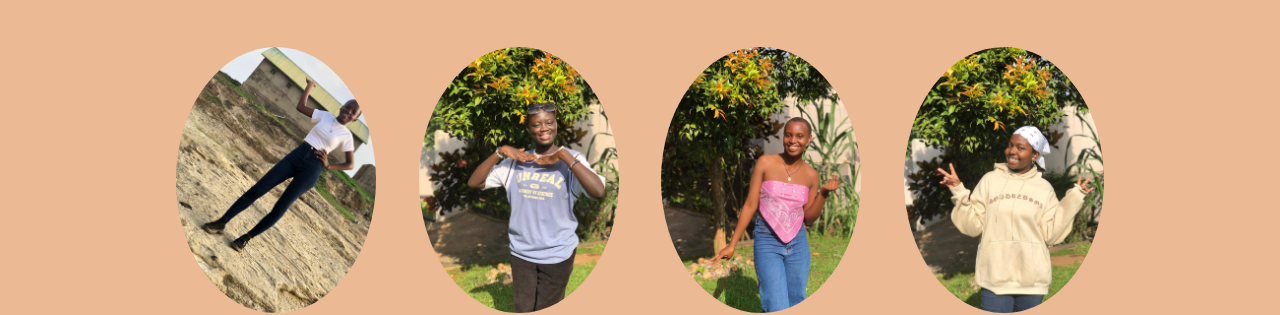
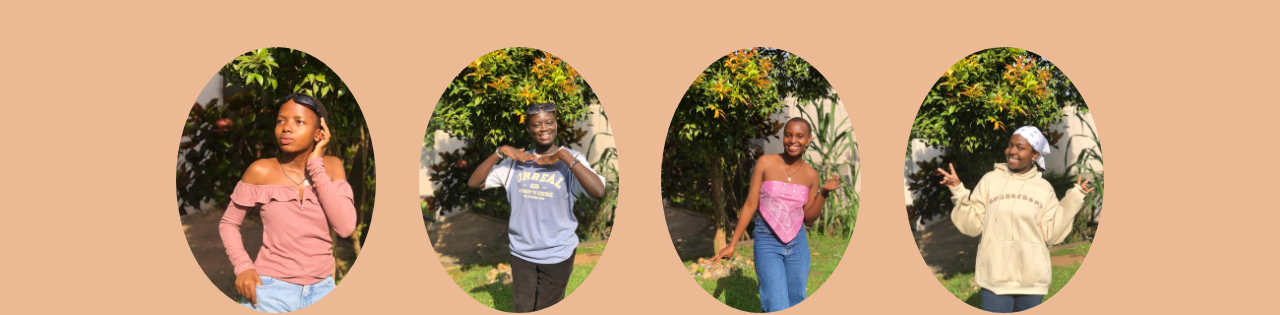
Before and after one commit to SoccerDevC/greenfuturehub, a plain HTML site: page about.html in a window 1280 px wide. Shown: the part 649-964 px from the top of the page. Drawn offline with nearby package versions, Linux system fonts and the light colour scheme; a script that the page names is missing.

Commit message:
Added an image

```diff
--- a/about.html
+++ b/about.html
@@ -46,7 +46,7 @@
        <section class="meet-team">
         <h2 class="heading">Meet the Team</h2>
         <div class="team-member">
-            <img src="images/desiree.jpeg" alt="Team Member 1">
+            <img src="images/desire.jpg" alt="Team Member 1">
             <h4>Desire Ann</h4>
             <p>Volunteer Coordinator</p>
         </div>
```
Also changed, not shown: images/desire.jpg (added), images/desiree.jpeg (deleted).
